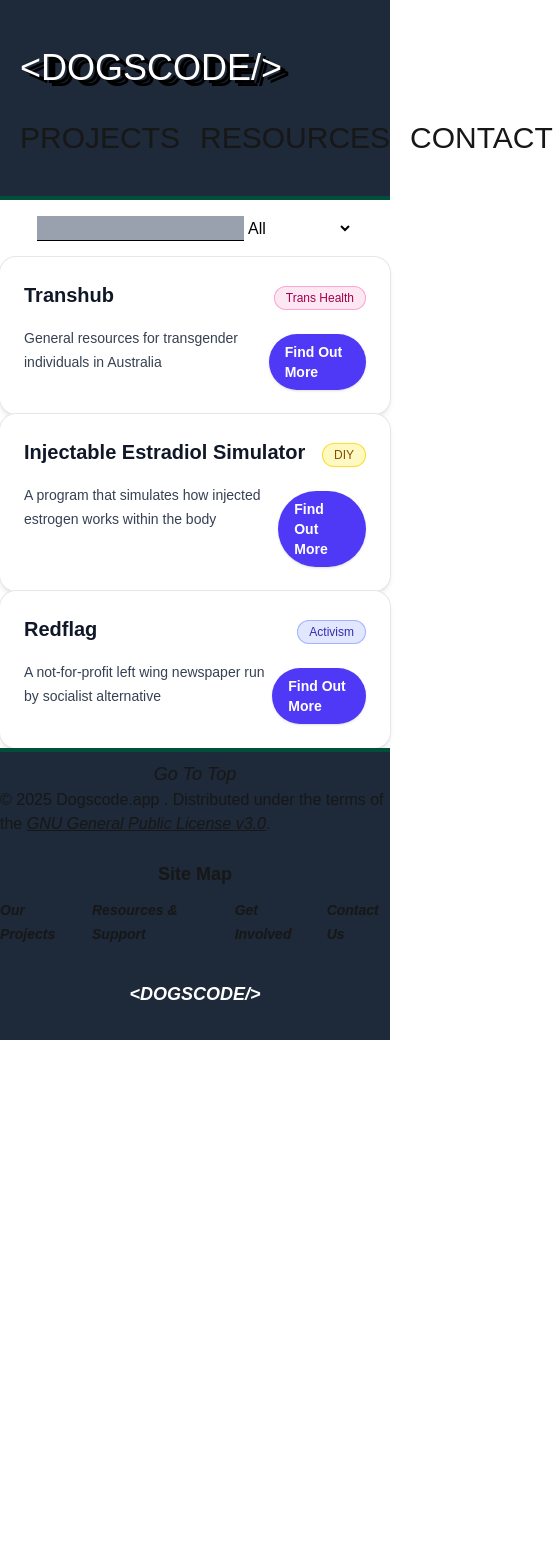
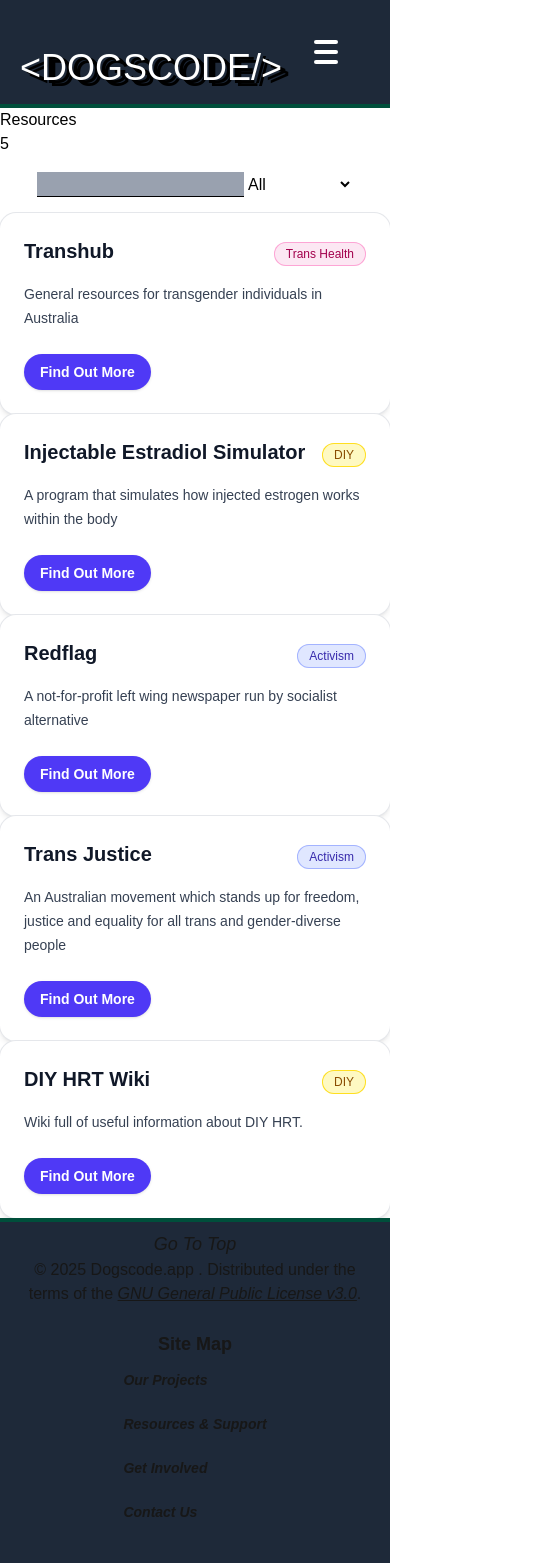
Before and after one commit to ml-sutton/dogscode, a Next.js app in the folder code/: page /resources in a window 390 px wide. Shown: the top 1563 px of the page, 553 px wide, since content can reach past the window. Before the commit the page ends 1040 px from the top, so only its background shows below. Built offline with nearby package versions, Linux system fonts and the light colour scheme.

Commit message:
trying to make navbar and footer responsive

```diff
--- a/code/src/app/layout.tsx
+++ b/code/src/app/layout.tsx
@@ -27,7 +27,7 @@
   return (
     <html lang="en">
       <body
-        className={`${geistSans.variable} ${geistMono.variable} antialiased no-scrollbar`} id="top"
+        className={`${geistSans.variable} ${geistMono.variable} antialiased`} id="top"
       >
         <Navbar/>
         {children}
--- a/code/src/app/resources/page.tsx
+++ b/code/src/app/resources/page.tsx
@@ -1,10 +1,10 @@
-import { ResourcesComponent } from "@/components/resources/Resources";
+import { ResourceWrapper } from "@/components/resources/ResourceWrapper";
 
 export default function Resources()
 {
   return (
     <>
-      <ResourcesComponent/>
+      <ResourceWrapper/>
     </>
   )
 }
--- a/code/src/components/global/footer.tsx
+++ b/code/src/components/global/footer.tsx
@@ -1,3 +1,4 @@
+"use client"
 import Link from "next/link"
 import { Logo } from "./logo"
 
@@ -8,24 +9,24 @@
       <div className="text-center ">
         <Link href={"#top"} className="italic text-lg">Go To Top</Link>
       </div>
-      <div className="">
+      <div className="px-4 text-center">
         <p>&copy; 2025 Dogscode.app . Distributed under the terms of the <a className="italic underline"href="https://www.gnu.org/licenses/gpl-3.0.en.html" target="_blank" rel="noopener noreferrer">GNU General Public License v3.0</a>.</p>
       </div>
       <div className="pt-6">
         <h1 className="capitalize text-lg font-bold text-center">site map</h1>
         <div className="py-2.5">
-          <ul className="flex gap-5">
+          <ul className="flex gap-5 flex-col lg:flex-row">
             <li>
-              <Link className=" text-sm italic capitalize font-bold transition-all hover:tracking-widest hover:text-lg hover:font-extrabold"href="/">Our Projects</Link>
+              <Link className=" text-sm italic capitalize font-bold lg:transition-all lg:hover:tracking-widest lg:hover:text-lg lg:hover:font-extrabold"href="/">Our Projects</Link>
             </li>
             <li>
-              <Link className=" text-sm italic capitalize font-bold transition-all hover:tracking-widest hover:text-lg hover:font-extrabold"href="/">Resources & Support</Link>
+              <Link className=" text-sm italic capitalize font-bold lg:transition-all lg:hover:tracking-widest lg:hover:text-lg lg:hover:font-extrabold"href="/">Resources & Support</Link>
             </li>
             <li>
-              <Link className=" text-sm italic capitalize font-bold transition-all hover:tracking-widest hover:text-lg hover:font-extrabold"href="/">Get Involved</Link>
+              <Link className=" text-sm italic capitalize font-bold lg:transition-all lg:hover:tracking-widest lg:hover:text-lg lg:hover:font-extrabold"href="/">Get Involved</Link>
             </li>
             <li>
-              <Link className=" text-sm italic capitalize font-bold transition-all hover:tracking-widest hover:text-lg hover:font-extrabold"href="/">Contact Us</Link>
+              <Link className=" text-sm italic capitalize font-bold lg:transition-all lg:hover:tracking-widest lg:hover:text-lg lg:hover:font-extrabold"href="/">Contact Us</Link>
             </li>
           </ul>
         </div>
--- a/code/src/components/global/navbar.tsx
+++ b/code/src/components/global/navbar.tsx
@@ -4,9 +4,9 @@
 export const Navbar:React.FC = () => {
     return (
         <>
-            <div className="lg:flex w-screen bg-gray-800 justify-end border-b-4 border-emerald-900 py-2 pr-4 h-auto">
+            <div className="flex w-screen bg-gray-800 justify-end border-b-4 border-emerald-900 py-2 pr-4 h-auto">
                 <Logo style="HEADER" />
-                <div>
+                <div className="hidden lg:block">
                     <ul className="flex gap-5 px-5 py-8 text-3xl">
                         <li>
                             <Link href="/projects">PROJECTS</Link>
@@ -19,6 +19,30 @@
                         </li>
                     </ul>
                 </div>
+
+                <div className="block lg:hidden ">
+                  <div className="flex justify-center items-center p-8">
+                    <input type="checkbox" id="hamburger-toggle" className="peer hidden" />
+                    <label htmlFor="hamburger-toggle" className="flex flex-col w-8 h-6 justify-between cursor-pointer z-50 relative px-1">
+                      <span className="block h-1 bg-white rounded transition-all peer-checked:rotate-45 peer-checked:translate-y-2"></span>
+                      <span className="block h-1 bg-white rounded transition-all peer-checked:opacity-0"></span>
+                      <span className="block h-1 bg-white rounded transition-all peer-checked:-rotate-45 peer-checked:-translate-y-2"></span>
+                    </label>
+                  </div>
+                  <div className="peer-checked:block hidden mt-4 bg-gray-800 shadow-lg rounded-lg w-full absolute left-0 z-40">
+                    <ul className="flex flex-col gap-5 px-5 py-8 text-2xl">
+                      <li>
+                        <a href="/projects" className="hover:text-blue-600 transition">PROJECTS</a>
+                      </li>
+                      <li>
+                        <a href="/resources" className="hover:text-blue-600 transition">RESOURCES</a>
+                      </li>
+                      <li>
+                        <a href="/contact" className="hover:text-blue-600 transition">CONTACT</a>
+                      </li>
+                    </ul>
+                  </div>
+                </div>
             </div>
         </>
     );
--- a/code/src/components/resources/Resource.tsx
+++ b/code/src/components/resources/Resource.tsx
@@ -17,11 +17,11 @@
       <ResourceTypeComponent type={props.resource_.type}/>
     </div>
   </div>
-  <div className="flex justify-between">
+  <div className="flex justify-between flex-col lg:flex-row">
     <div className="mt-4 text-gray-700 text-sm leading-6">{props.resource_.body}</div>
     <Link
       href={props.resource_.href}
-      className="mt-6 inline-block rounded-full bg-indigo-600 px-4 py-2 text-sm font-semibold text-white shadow-sm hover:bg-indigo-700 transition"
+      className="mt-6 inline-block rounded-full bg-indigo-600 px-4 py-2 text-sm font-semibold text-white shadow-sm hover:bg-indigo-700 transition w-fit"
     >
       Find Out More
     </Link>
--- /dev/null
+++ b/code/src/components/resources/ResourceBlurb.tsx
@@ -0,0 +1,15 @@
+
+interface ResourceBlurbProps
+{
+  count:number
+}
+
+export const ResourceBlurb:React.FC<ResourceBlurbProps> = ({count}) =>
+{
+  return (
+    <div className="text-black w-screen bg-white">
+      <h1>Resources</h1>
+      <p>{count}</p>
+    </div>
+  )
+}
--- a/code/src/components/resources/ResourceFilter.tsx
+++ b/code/src/components/resources/ResourceFilter.tsx
@@ -32,7 +32,7 @@
         <input name="SearchQuery" type="text" className="bg-gray-400 border-b-1" onChange={(e)=>setSearchQuery(e.target.value)}/>
       </div>
       <select name="" id="" onChange={(e)=>setTag(handleSelectElement(e))}>
-        <option selected value="">All</option>
+        <option value="">All</option>
         <option value="T">Trans health</option>
         <option value="D">DIY</option>
         <option value="A">Activism</option>
--- /dev/null
+++ b/code/src/components/resources/ResourceWrapper.tsx
@@ -0,0 +1,6 @@
+import { ResourcesComponent } from "./Resources"
+
+export const ResourceWrapper:React.FC = () =>
+{
+  return <ResourcesComponent/>
+}
--- a/code/src/components/resources/Resources.tsx
+++ b/code/src/components/resources/Resources.tsx
@@ -3,6 +3,7 @@
 import { ResourceComponent } from "./Resource";
 import { useState } from "react";
 import { ResourceFilter } from "./ResourceFilter";
+import { ResourceBlurb } from "./ResourceBlurb";
 
 function FilterResourcesByTag(_resources: Resource[],tag: ResourceType): Resource[]
 {
@@ -54,10 +55,11 @@
   const resourcelines = FilterResources(resources,tagFilter,searchFilter).map((item, key) => <ResourceComponent resource_={item} key={key}/>)
   return (
     <>
+      <ResourceBlurb count={resourcelines.length}/>
       <ResourceFilter setSearchQuery={setSearchFilter} setTag={setTagFilter} />
       <div className="">
         {resourcelines}
-    </div>
+      </div>
     </>
   )
 }
--- a/code/src/models/resource.ts
+++ b/code/src/models/resource.ts
@@ -30,6 +30,18 @@
     href: "https://redflag.org.au/",
     type: ResourceType.Activism,
     body: "A not-for-profit left wing newspaper run by socialist alternative"
+  },
+  {
+    name: "Trans Justice",
+    href: "https://transjustice.org.au/",
+    type: ResourceType.Activism,
+    body: "An Australian movement which stands up for freedom, justice and equality for all trans and gender-diverse people"
+  },
+  {
+    name: "DIY HRT Wiki",
+    href: "https://diyhrt.wiki/index",
+    type: ResourceType.DIY,
+    body: "Wiki full of useful information about DIY HRT."
   }
 
 ]
```
